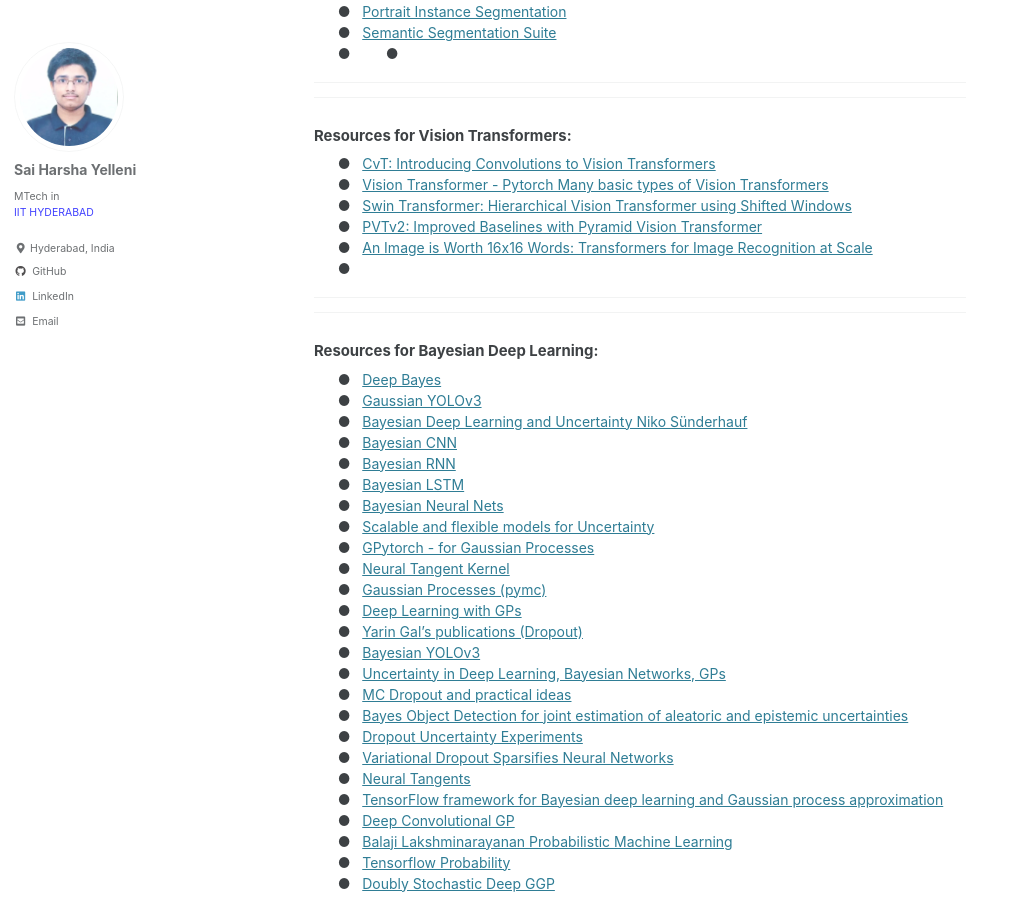
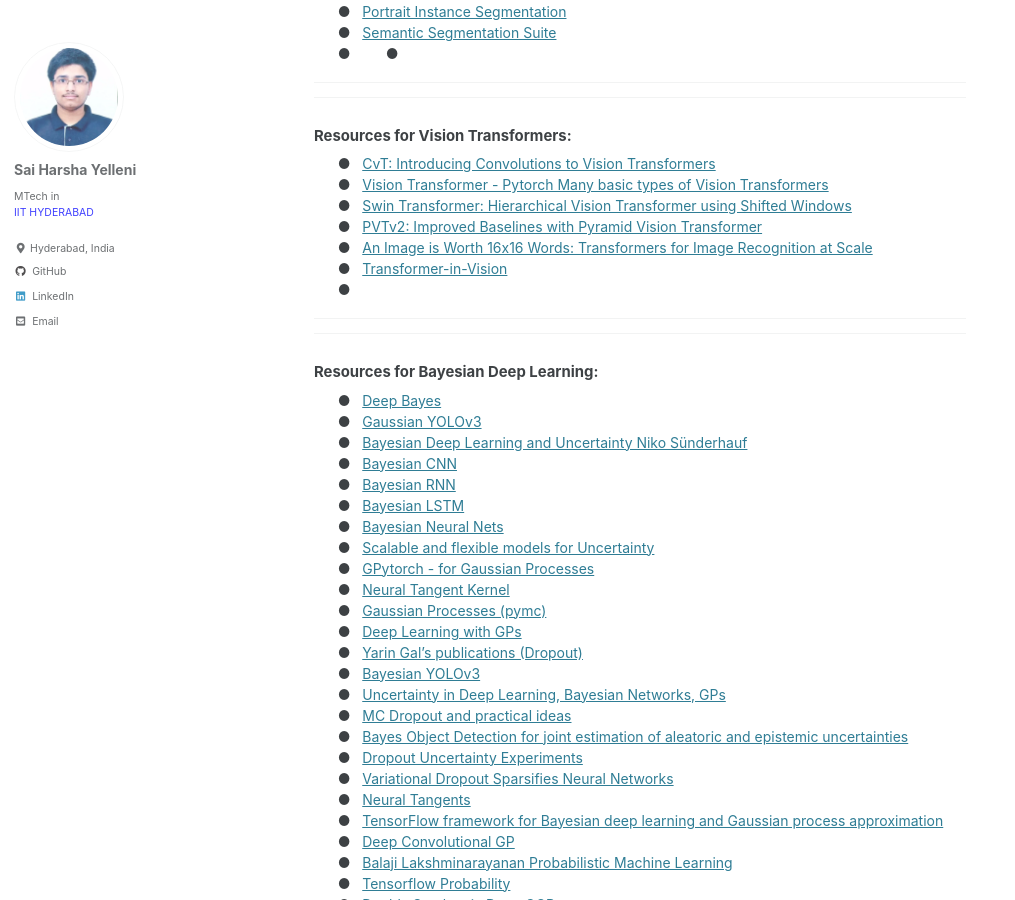
Before and after one commit to harshayelleni/harshayelleni.github.io, a Jekyll site: the page built from _pages/blog.md, in a window 1280 px wide and 900 px high, scrolled down 535 px. Shown: the whole window, without its empty margins (0-1015 px from the left). Built offline with Jekyll 4.4.1, drawn with Linux system fonts in a browser that asks for light colours; cached includes are drawn as plain includes.

Commit message:
Update blog.md

```diff
--- a/_pages/blog.md
+++ b/_pages/blog.md
@@ -40,6 +40,7 @@
 &nbsp; &nbsp; &nbsp; &#9679; &nbsp; [Swin Transformer: Hierarchical Vision Transformer using Shifted Windows](https://paperswithcode.com/paper/swin-transformer-hierarchical-vision) \
 &nbsp; &nbsp; &nbsp; &#9679; &nbsp; [PVTv2: Improved Baselines with Pyramid Vision Transformer](https://paperswithcode.com/paper/pvtv2-improved-baselines-with-pyramid-vision) \
 &nbsp; &nbsp; &nbsp; &#9679; &nbsp; [An Image is Worth 16x16 Words: Transformers for Image Recognition at Scale](https://paperswithcode.com/paper/an-image-is-worth-16x16-words-transformers-1) \
+&nbsp; &nbsp; &nbsp; &#9679; &nbsp; [Transformer-in-Vision](https://github.com/DirtyHarryLYL/Transformer-in-Vision) \
 &nbsp; &nbsp; &nbsp; &#9679; &nbsp;
 
 ---
```
